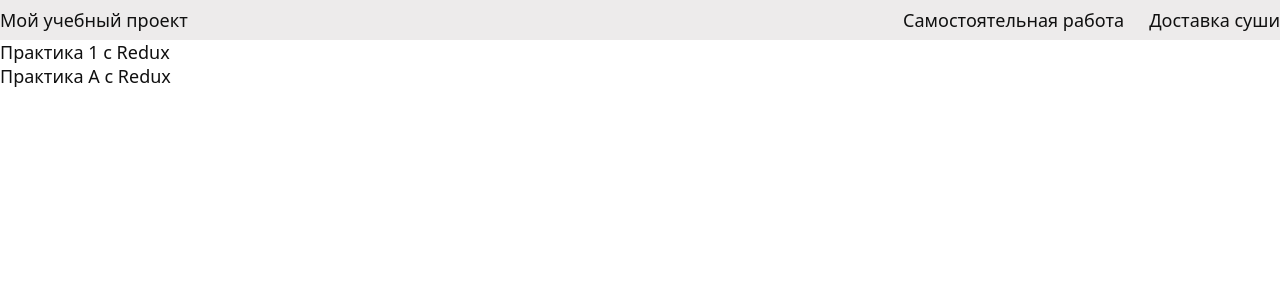
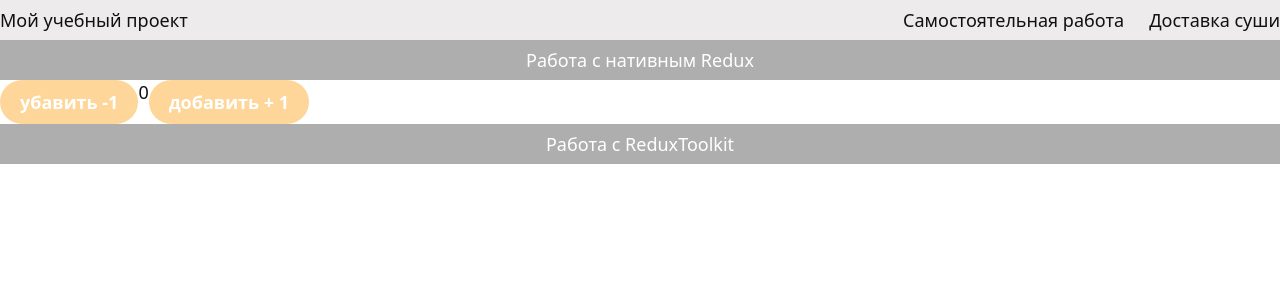
Before and after one commit to ArtErusov/test-project, a React (Create React App) app: page /reduxpractic in a window 1280 px wide. Shown: the top 300 px of the page. Built offline with nearby package versions, Linux system fonts and the light colour scheme.

Commit message:
made a framework for toolkit

```diff
--- a/src/assets/scss/app.scss
+++ b/src/assets/scss/app.scss
@@ -5,7 +5,7 @@ $black: #101010;
 $orange: #FF9B04;
 $gray: #aeaeae;
 $lightOrange:#FFD699;
-
+$white:#ffffff;
 
 body {
     color: $black;
--- /dev/null
+++ b/src/components/ui/Divider/Divider.jsx
@@ -0,0 +1,10 @@
+import styles from './style.module.scss';
+
+
+const Divider = ({ title }) => {
+ return(<div className={styles.div}>
+ <p className={styles.title}>{title}</p>
+</div>)
+
+}
+export default Divider;
--- /dev/null
+++ b/src/components/ui/Divider/style.module.scss
@@ -0,0 +1,8 @@
+@import '../../../assets/scss/app.scss';
+
+.div{
+    text-align: center;
+    background-color: $gray;
+    padding: 8px 0;
+    color:$white;
+}
--- a/src/page/reduxPractic/ReduxPractic.jsx
+++ b/src/page/reduxPractic/ReduxPractic.jsx
@@ -1,15 +1,17 @@
 import { Fragment } from 'react';
-import styles from './redux.module.scss';
+import styles from './style.module.scss';
 
 import ReduxPracticOne from './ReduxPracticOne';
+import Divider from '../../components/ui/Divider/Divider';
 
 
 const ReduxPractic = () =>{
 
 
 return(<Fragment>
-<p>Практика 1 с Redux</p>
+<Divider title={'Работа с нативным Redux'}/>
 <ReduxPracticOne/>
+<Divider title={'Работа с ReduxToolkit'}/>
 </Fragment>)
 }
 
--- a/src/page/reduxPractic/ReduxPracticOne.jsx
+++ b/src/page/reduxPractic/ReduxPracticOne.jsx
@@ -1,11 +1,16 @@
-import { Fragment } from 'react';
-import styles from './redux.module.scss';
+import { Fragment, useState } from 'react';
+import styles from './style.module.scss';
 
 const ReduxPracticOne = () =>{
 
+const [counterOne, setCounterOne] = useState(0);
 
 return(<Fragment>
-<p>Практика A с Redux</p>
+<div className={styles.item}>
+    <button onClick={() => setCounterOne(counterOne - 1)} className={styles.item__btn}>убавить -1</button>
+    <p>{counterOne}</p>
+    <button onClick={() => setCounterOne(counterOne + 1)} className={styles.item__btn}>добавить + 1</button>
+</div>
 </Fragment>)
 }
 
--- a/src/page/reduxPractic/redux.module.scss
+++ /dev/null
@@ -1 +0,0 @@
-@import '../../assets/scss/app.scss';
--- /dev/null
+++ b/src/page/reduxPractic/style.module.scss
@@ -0,0 +1,14 @@
+@import '../../assets/scss/app.scss';
+
+.item{
+    display: flex;
+
+
+    &__btn{
+        background-color: $lightOrange;
+        color: $white;
+        padding: 10px 20px;
+        font-weight: 600;
+        border-radius: 30px
+    }
+}
```
